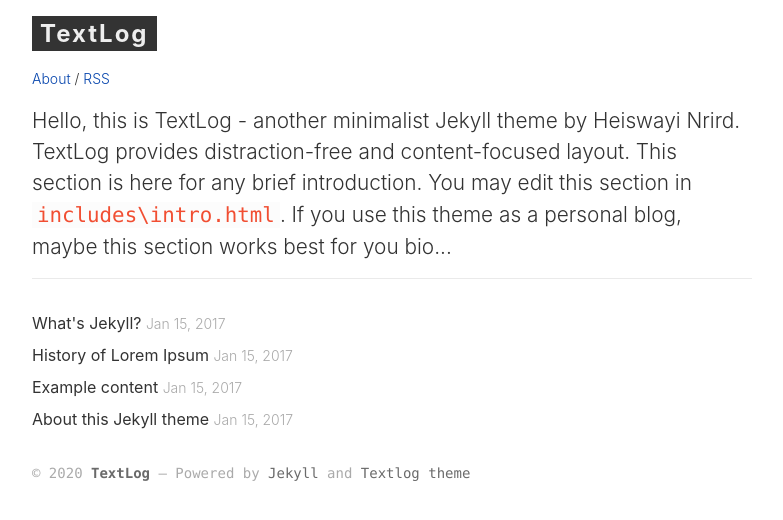
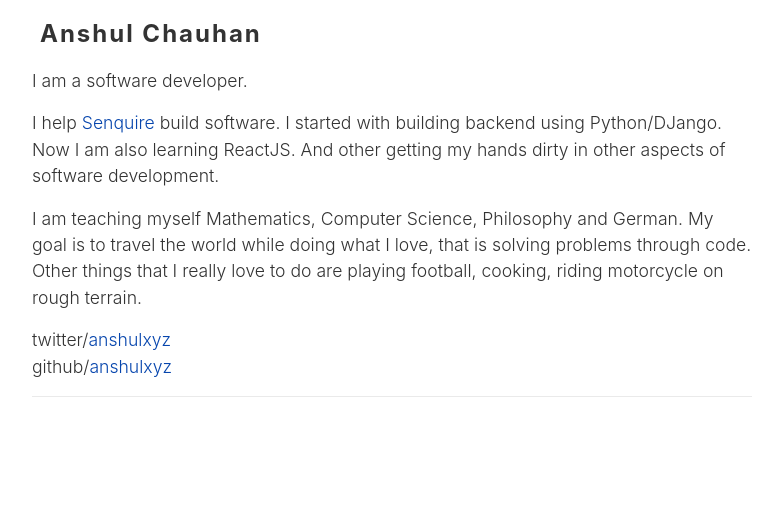
Before and after one commit to anshulxyz/anshulxyz.github.io, a Jekyll site: the page built from index.html, in a window 1280 px wide. Shown: the top 520 px of the page, without its empty margins (8-791 px from the left). Built offline with Jekyll 4.4.1, drawn with Linux system fonts in a browser that asks for light colours.

Commit message:
Add intro

```diff
--- a/_config.yml
+++ b/_config.yml
@@ -1,9 +1,9 @@
 # Site settings
-title: "TextLog"
-description: "Minimalist Jekyll theme for documentation site"
+title: "Anshul Chauhan"
+description: "A personal website of Anshul Chauhan."
 baseurl: "" # required if used under gh-pages branch, else (under master branch) just leave empty/blank
 url: ""
-author: "John Doe"
+author: "Anshul Chauhan"
 
 # Build settings
 kramdown:
--- a/_includes/intro.html
+++ b/_includes/intro.html
@@ -1 +1,18 @@
-<p class="site-intro">Hello, this is TextLog - another minimalist Jekyll theme by Heiswayi Nrird. TextLog provides distraction-free and content-focused layout. This section is here for any brief introduction. You may edit this section in <code>includes\intro.html</code>. If you use this theme as a personal blog, maybe this section works best for you bio...</p>
+<p class="site-intro">
+  I am a software developer.
+</p>
+<p class="site-intro">
+  I help <a href="https://www.senquire.com">Senquire</a> build software.
+  I started with building backend using Python/DJango. Now I am also learning
+  ReactJS. And other getting my hands dirty in other aspects of software development.
+</p>
+<p class="site-intro">
+  I am teaching myself Mathematics, Computer Science, Philosophy and German.
+  My goal is to travel the world while doing what I love, that is solving
+  problems through code. Other things that I really love to do are playing
+  football, cooking, riding motorcycle on rough terrain.
+</p>
+<p class="site-intro">
+  twitter/<a href="https://twitter.com/anshulxyz">anshulxyz</a><br/>
+  github/<a href="https://github.com/anshulxyz">anshulxyz</a>
+</p>
--- a/_layouts/default.html
+++ b/_layouts/default.html
@@ -4,9 +4,9 @@
   <body>
     <div class="page-content">
       {{ content }}
-      <div class="copyright">
+      <!-- <div class="copyright">
         <p>&copy; {{ site.time | date: '%Y' }} <a href="{{ '/' | prepend: site.baseurl | prepend: site.url }}"><strong>{{ site.title }}</strong></a> ― Powered by <a href="https://jekyllrb.com/">Jekyll</a> and <a href="https://github.com/heiswayi/textlog">Textlog theme</a></p>
-      </div>
+      </div> -->
     </div>
     {% include google_analytics.html %}
   </body>
--- a/_sass/_layout.scss
+++ b/_sass/_layout.scss
@@ -42,7 +42,7 @@
       font-size: $small-font-size;
     }
     .site-intro {
-        font-size: $big-font-size;
+        font-size: $med-font-size;
     }
 }
 
@@ -56,8 +56,8 @@
     a:hover {
         text-decoration: none;
         letter-spacing: 2px;
-        background-color: #333;
-        color: #eee;
+        // background-color: #333;
+        color: #333;
         padding-left: 0.5rem;
         padding-right: 0.5rem;
         padding-top: 0.2rem;
--- a/css/main.scss
+++ b/css/main.scss
@@ -9,6 +9,7 @@
 $base-font-size:   16px;
 $base-font-weight: 300;
 $small-font-size:  0.875rem;
+$med-font-size: 1.1rem;
 $big-font-size:    1.3rem;
 $base-line-height: 1.5;
 
--- a/index.html
+++ b/index.html
@@ -4,7 +4,7 @@
 <div class="home">
 	<section class="site-header">
 		<h1 class="smallcap"><a class="site-title" href="{{ '/' | prepend: site.baseurl | prepend: site.url }}">{{ site.title }}</a></h1>
-		{% include nav.html %}
+		<!-- {% include nav.html %} -->
 		{% include intro.html %}
 	</section>
 	<section>
```
Also changed, not shown: _posts/2017-01-15-about-this-jekyll-theme.md (deleted, +0 -20 lines), _posts/2017-01-15-example-content.md (deleted, +0 -132 lines), _posts/2017-01-15-history-of-lorem-ipsum.md (deleted, +0 -35 lines), _posts/2017-01-15-whats-jekyll.md (deleted, +0 -12 lines).
